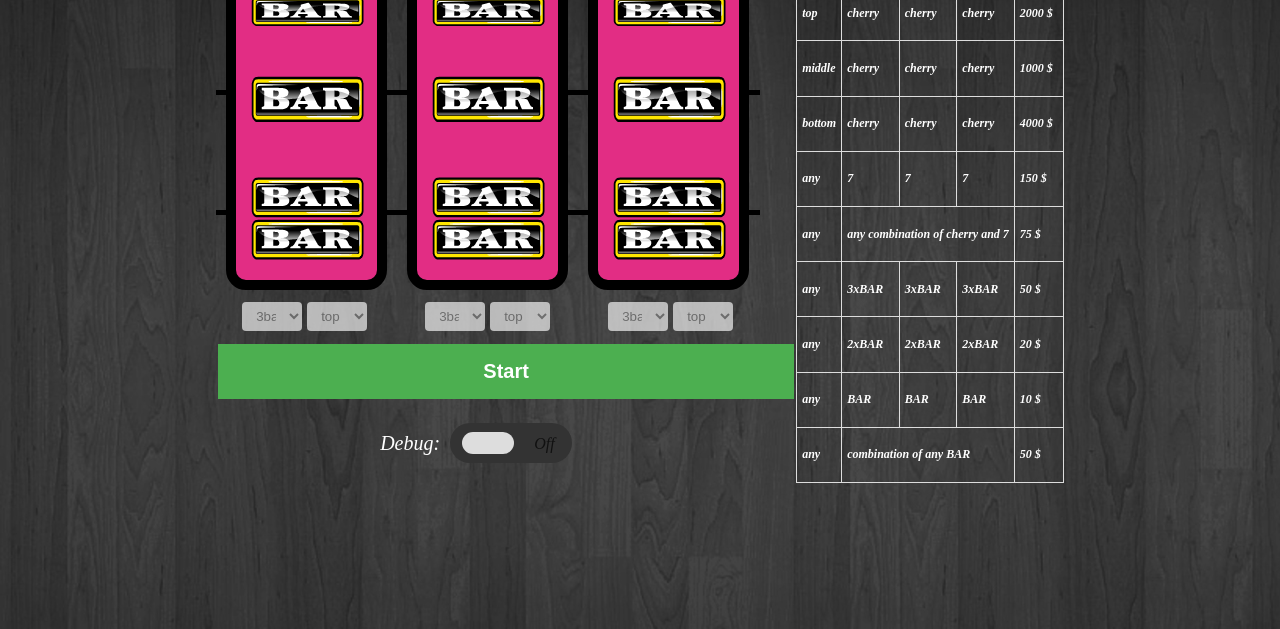
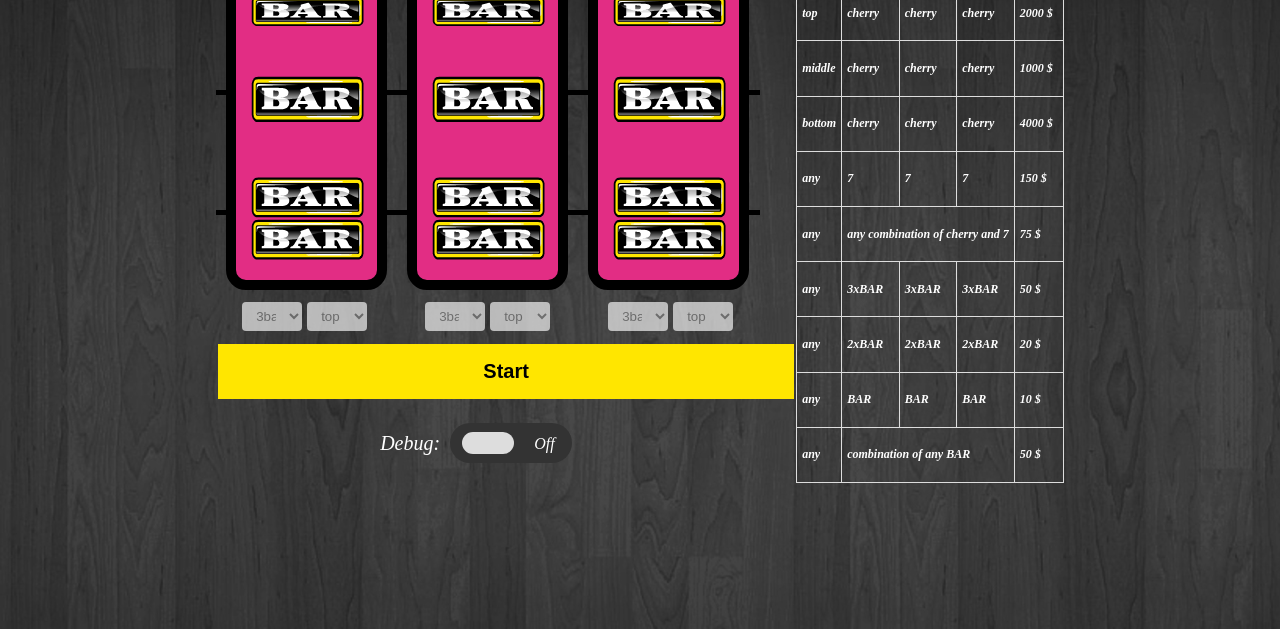
Before and after one commit to benitezhm/slot-machine-test, a website: page index.html in a window 1280 px wide. Shown: the part 171-800 px from the top of the page. Drawn offline with Linux system fonts and the light colour scheme.

Commit message:
Try to improve some styles

```diff
--- a/style.css
+++ b/style.css
@@ -48,9 +48,10 @@ input[type="number"]::-webkit-outer-spin-button {
 input[type="button"],
 input[type="submit"],
 input[type="reset"] {
-  background-color: #4caf50;
+  /* background-color: #4caf50; */
+  background-color: #ffe600;
   border: none;
-  color: white;
+  color: black;
   padding: 16px 32px;
   text-decoration: none;
   margin: 4px 2px;
@@ -100,7 +101,7 @@ input[type="checkbox"] {
   top: 12px;
   left: 84px;
   height: 2px;
-  color: #111;
+  /* color: #111; */
   font-size: 16px;
 }
 
```
